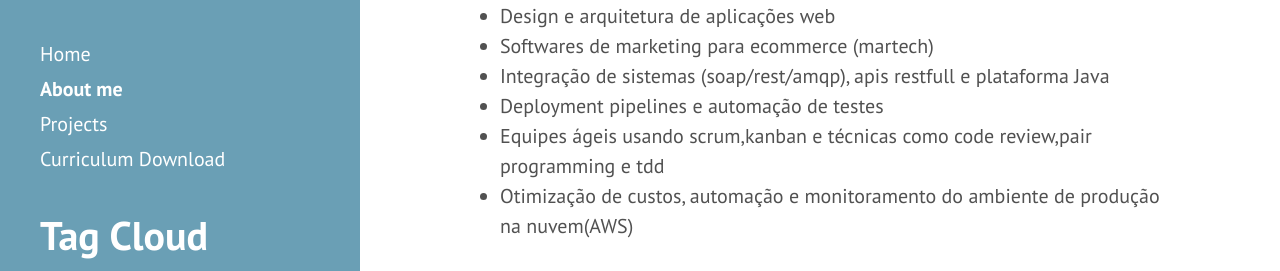
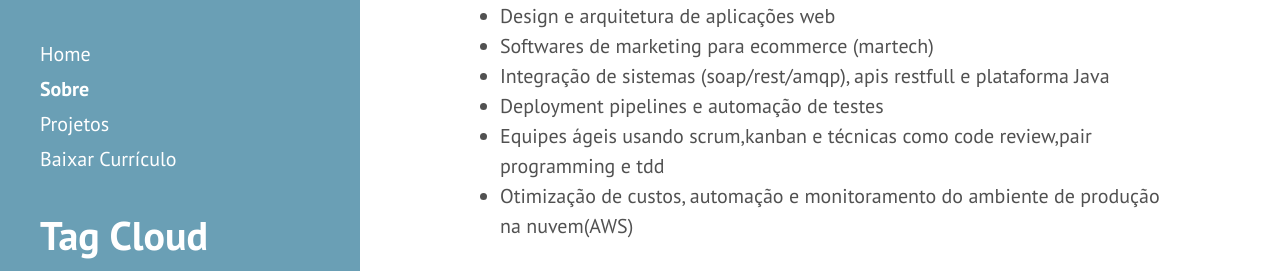
Before and after one commit to bdmstyle/bdmstyle.github.io, a Jekyll site: the page built from about.html, in a window 1280 px wide. Shown: the part 479-750 px from the top of the page. Built offline with Jekyll 4.4.1, drawn with Linux system fonts in a browser that asks for light colours.

Commit message:
translate some site parts

```diff
--- a/_includes/sidebar.html
+++ b/_includes/sidebar.html
@@ -47,7 +47,7 @@
         {% endif %}
       {% endfor %}
 
-    <a class="sidebar-nav-item" href="{{ site.github.repo }}/download/portuguesecv.pdf">Curriculum Download</a>
+    <a class="sidebar-nav-item" href="{{ site.github.repo }}/download/portuguesecv.pdf">Baixar Currículo</a>
 
 <h1 style="color: #fff;">Tag Cloud</h1>
 {% assign tags = site.tags | sort %}
--- a/about.html
+++ b/about.html
@@ -1,6 +1,6 @@
 ---
 layout: page
-title: About me
+title: Sobre
 ---
 
 <center><img src="https://media.licdn.com/mpr/mpr/shrinknp_400_400/AAEAAQAAAAAAAAgjAAAAJDZhOTQ3MWY2LTM0OGQtNDBjZC1hYzdiLWRhMGVkY2YyMGIxZA.jpg" alt="Smiley face" width="160" height="160"></center>
--- a/projects.html
+++ b/projects.html
@@ -1,6 +1,6 @@
 ---
 layout: page
-title: Projects
+title: Projetos
 ---
 
 <div class="posts">
```
